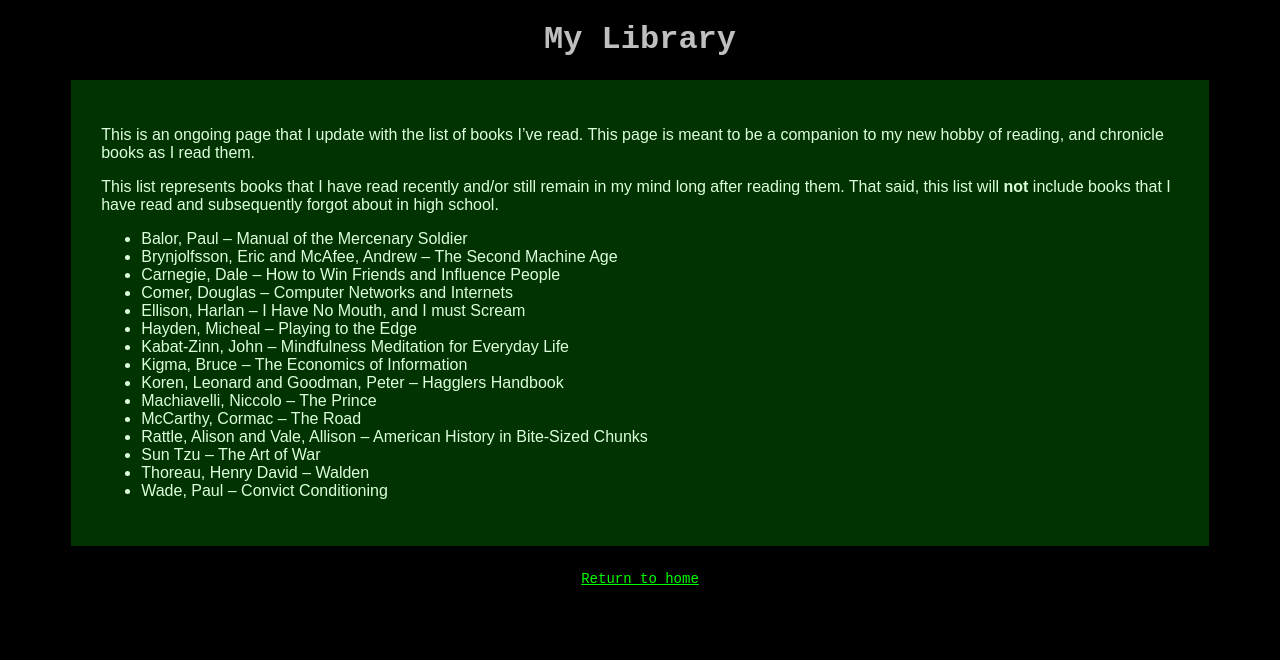
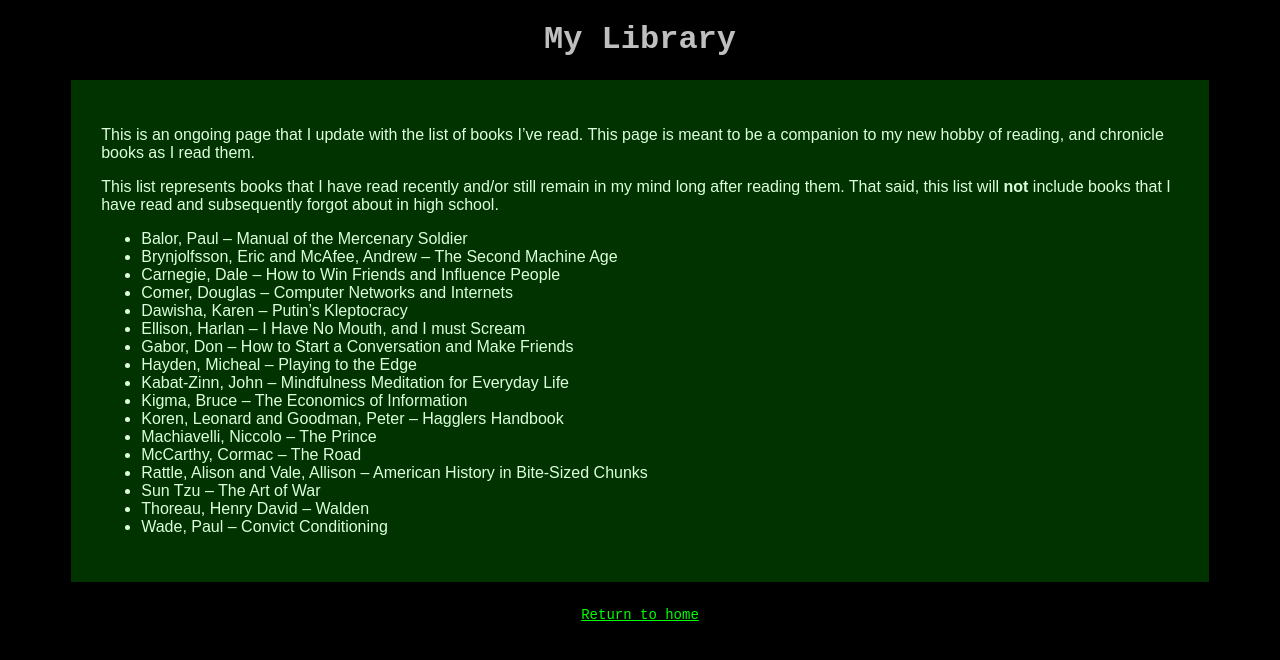
Before and after one commit to jakehempel/jakehempel.us, a Jekyll site: the page built from library.md, in a window 1280 px wide. Shown: the top 660 px of the page. Built offline with Jekyll 4.4.1, drawn with Linux system fonts in a browser that asks for light colours.

Commit message:
updated resume and library

```diff
--- a/library.md
+++ b/library.md
@@ -13,7 +13,9 @@ That said, this list will **not** include books that I have read and subsequentl
 - Brynjolfsson, Eric and McAfee, Andrew -- The Second Machine Age
 - Carnegie, Dale -- How to Win Friends and Influence People
 - Comer, Douglas -- Computer Networks and Internets
+- Dawisha, Karen -- Putin's Kleptocracy
 - Ellison, Harlan -- I Have No Mouth, and I must Scream
+- Gabor, Don -- How to Start a Conversation and Make Friends
 - Hayden, Micheal -- Playing to the Edge
 - Kabat-Zinn, John -- Mindfulness Meditation for Everyday Life
 - Kigma, Bruce -- The Economics of Information
--- a/resume.html
+++ b/resume.html
@@ -3,6 +3,6 @@ layout: default
 title: My Resume
 ---
 
-<object data="assets/resume.pdf#toolbar=0&navpanes=0" type="application/pdf" width="100%" height="800px">
+<object data="assets/resume.pdf#toolbar=0&navpanes=0&toolbar=0" type="application/pdf" width="100%" height="800px">
   <p>Alternative text - click <a href="assets/resume.pdf">here</a> for direct link to resume if it isn't loading.</p>
 </object>
```
Also changed, not shown: 1 other file.
